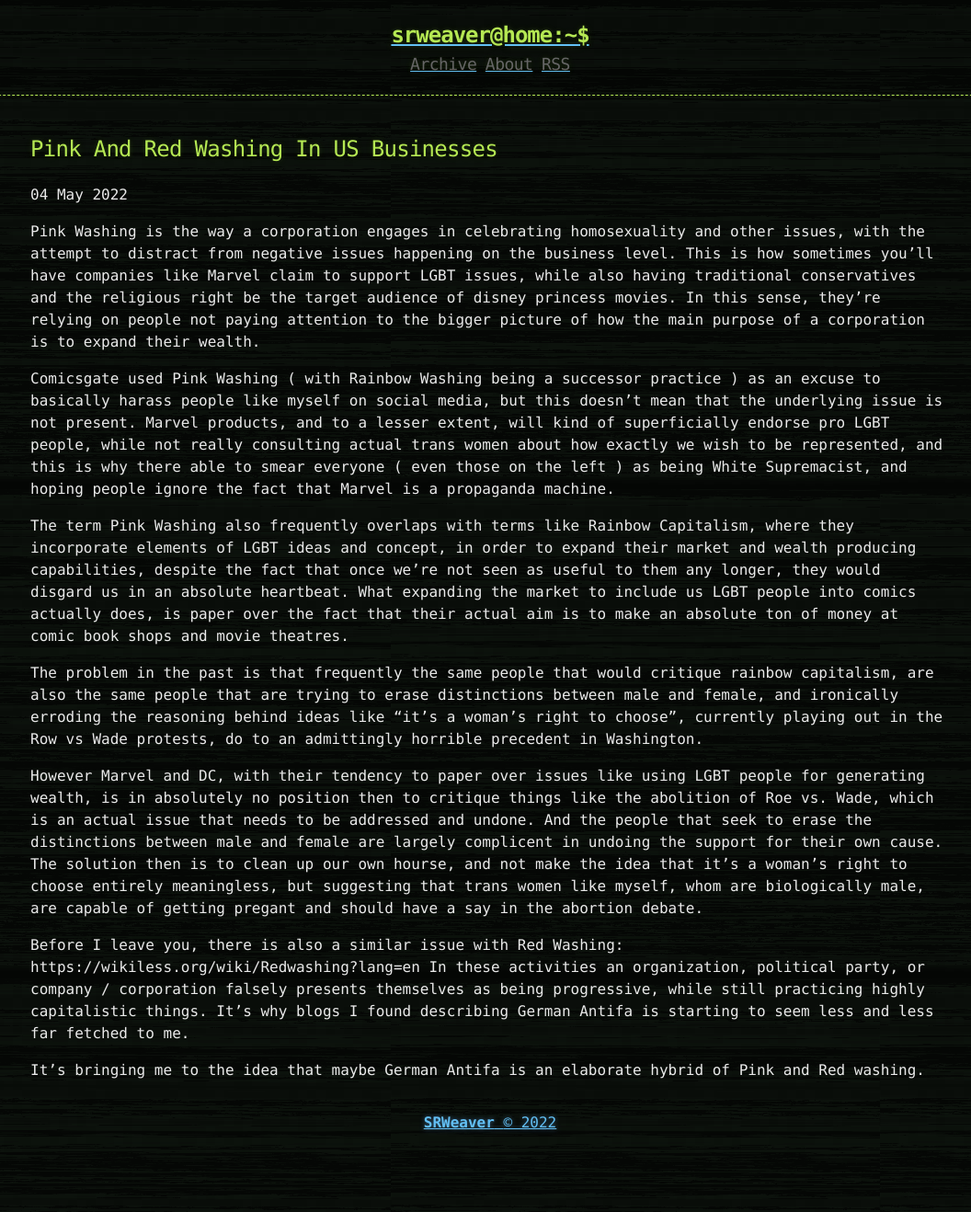
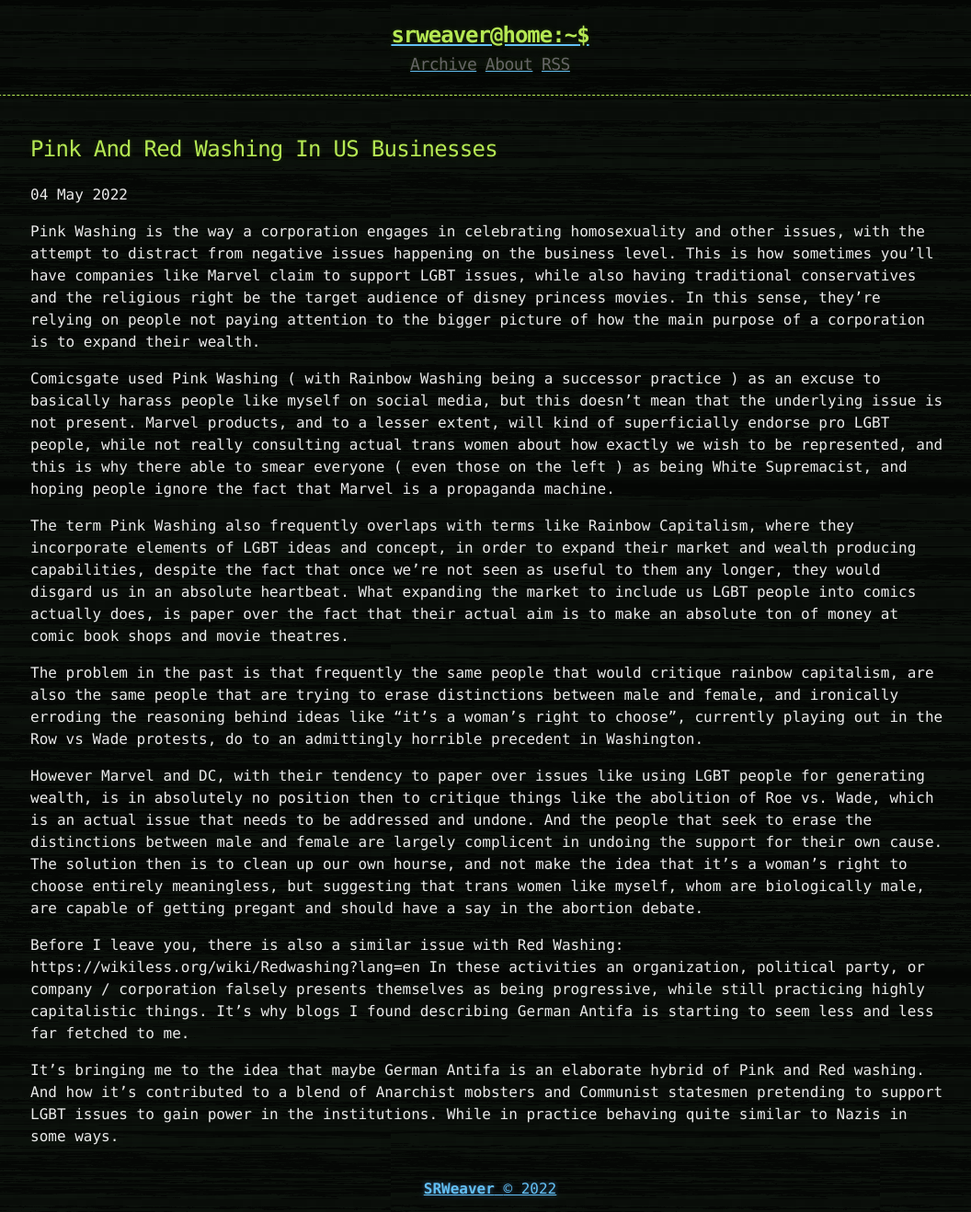
Before and after one commit to LWFlouisa/WeaverNewsletter, a Jekyll site: the page built from _posts/2022-05-04-washinginuscompanies.md, in a window 1280 px wide. Shown: the whole page at 92% size, without its empty margins (107-1163 px from the left). Built offline with Jekyll 4.4.1, drawn with Linux system fonts in a browser that asks for light colours; before the commit the page ends 1246 px from its top, so only the background shows below that.

Commit message:
Update 2022-05-04-washinginuscompanies.md

```diff
--- a/_posts/2022-05-04-washinginuscompanies.md
+++ b/_posts/2022-05-04-washinginuscompanies.md
@@ -14,4 +14,4 @@ However Marvel and DC, with their tendency to paper over issues like using LGBT
 
 Before I leave you, there is also a similar issue with Red Washing: https://wikiless.org/wiki/Redwashing?lang=en In these activities an organization, political party, or company / corporation falsely presents themselves as being progressive, while still practicing highly capitalistic things. It's why blogs I found describing German Antifa is starting to seem less and less far fetched to me.
 
-It's bringing me to the idea that maybe German Antifa is an elaborate hybrid of Pink and Red washing.
+It's bringing me to the idea that maybe German Antifa is an elaborate hybrid of Pink and Red washing. And how it's contributed to a blend of Anarchist mobsters and Communist statesmen pretending to support LGBT issues to gain power in the institutions. While in practice behaving quite similar to Nazis in some ways.
```
